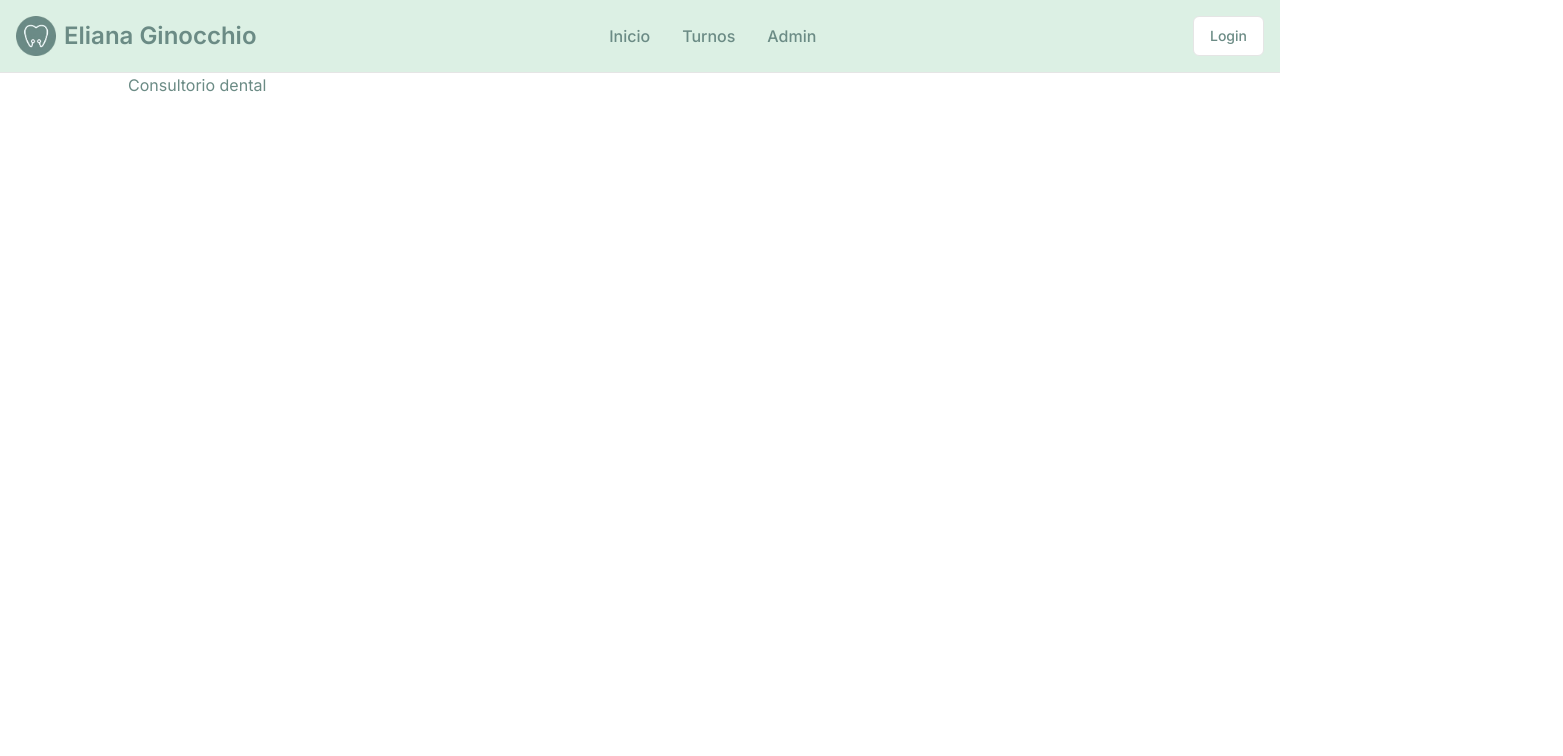
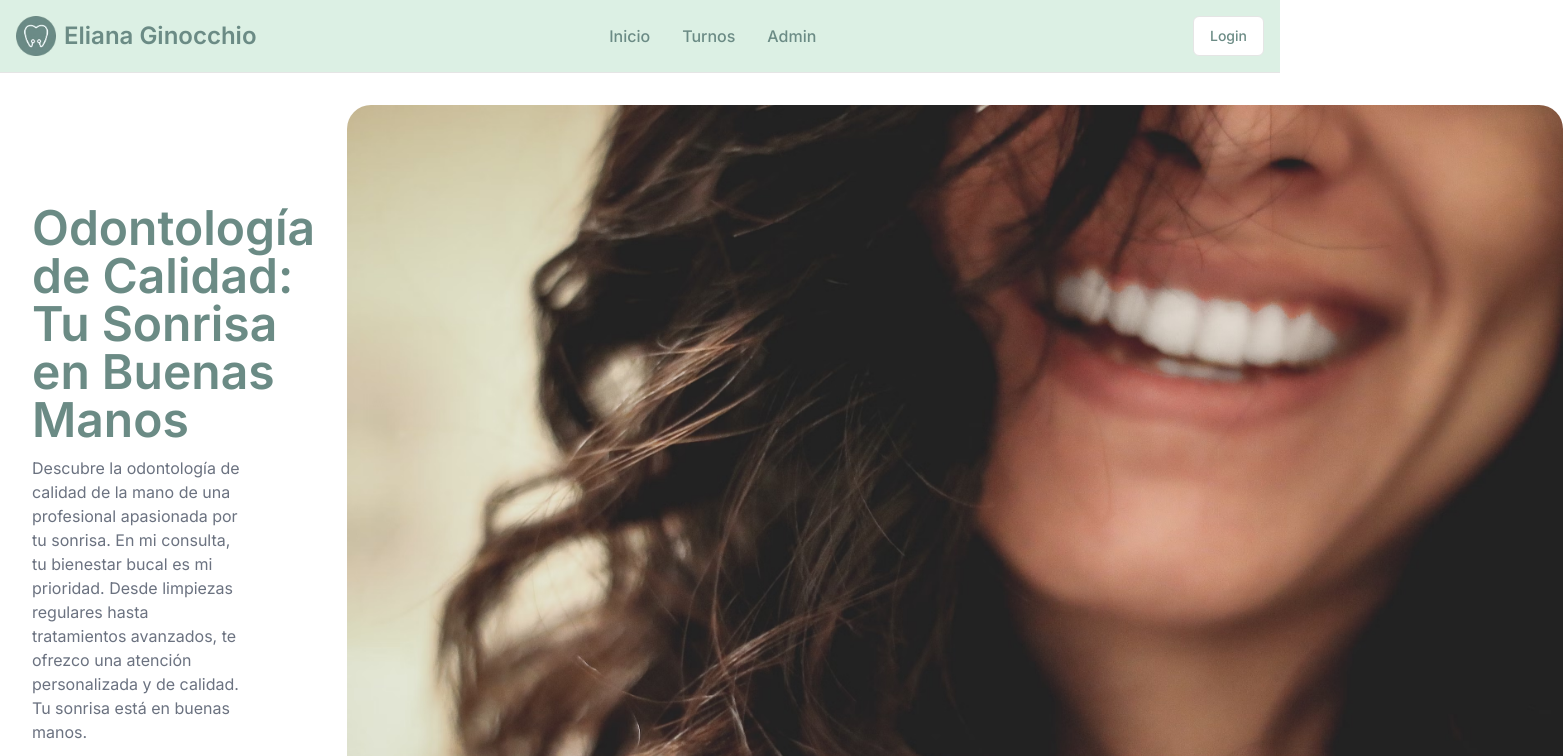
Before and after one commit to JeremiasArriondo/dental-shift, a Next.js app: page / in a window 1280 px wide. Shown: the top 756 px of the page, 1563 px wide, since content can reach past the window. Built offline with nearby package versions, Linux system fonts and the light colour scheme.

Commit message:
feat: updated main page

```diff
--- a/app/page.tsx
+++ b/app/page.tsx
@@ -1,3 +1,6 @@
+import { Contact } from "@/components/contact";
+import { Hero } from "@/components/hero";
+
 export const metadata = {
   title: "Inicio",
   description: "Conoce más sobre mis servicios odontológicos y de salud dental",
@@ -5,10 +8,9 @@ export const metadata = {
 
 export default function Home() {
   return (
-    <main className="flex min-h-screen flex-col items-center justify-between ">
-      <div className="mb-32 grid text-center lg:max-w-5xl lg:w-full lg:mb-0 lg:grid-cols-4 lg:text-left">
-        Consultorio dental
-      </div>
+    <main className="flex min-h-screen flex-col items-center">
+      <Hero />
+      <Contact />
     </main>
   );
 }
--- /dev/null
+++ b/components/hero.tsx
@@ -0,0 +1,38 @@
+import Image from "next/image";
+import { Button } from "./ui/button";
+
+export const Hero = () => {
+  return (
+    <section className="min-h-[calc(100vh-72px)] mx-8 py-8 flex items-center gap-8 flex-col md:flex-row">
+      <div>
+        <h1 className="text-5xl font-semibold">
+          Odontología de Calidad: <br />
+          Tu Sonrisa en Buenas Manos
+        </h1>
+        <p className="md:w-[75%] mt-3 text-gray-500">
+          Descubre la odontología de calidad de la mano de una profesional
+          apasionada por tu sonrisa. En mi consulta, tu bienestar bucal es mi
+          prioridad. Desde limpiezas regulares hasta tratamientos avanzados, te
+          ofrezco una atención personalizada y de calidad. Tu sonrisa está en
+          buenas manos.
+        </p>
+        <div className="flex gap-4 my-4">
+          <Button>Conoce más</Button>
+          <Button variant="secondary">Agenda un turno</Button>
+        </div>
+      </div>
+      <Image
+        src="/images/sonrisa-hero.avif"
+        height={500}
+        width={600}
+        className="rounded-3xl object-cover"
+        alt="Sonrisa de mujer"
+        priority
+        style={{
+          width: "100%",
+          height: "auto",
+        }}
+      />
+    </section>
+  );
+};
```
Also changed, not shown: public/images/sonrisa-hero.avif (added).
